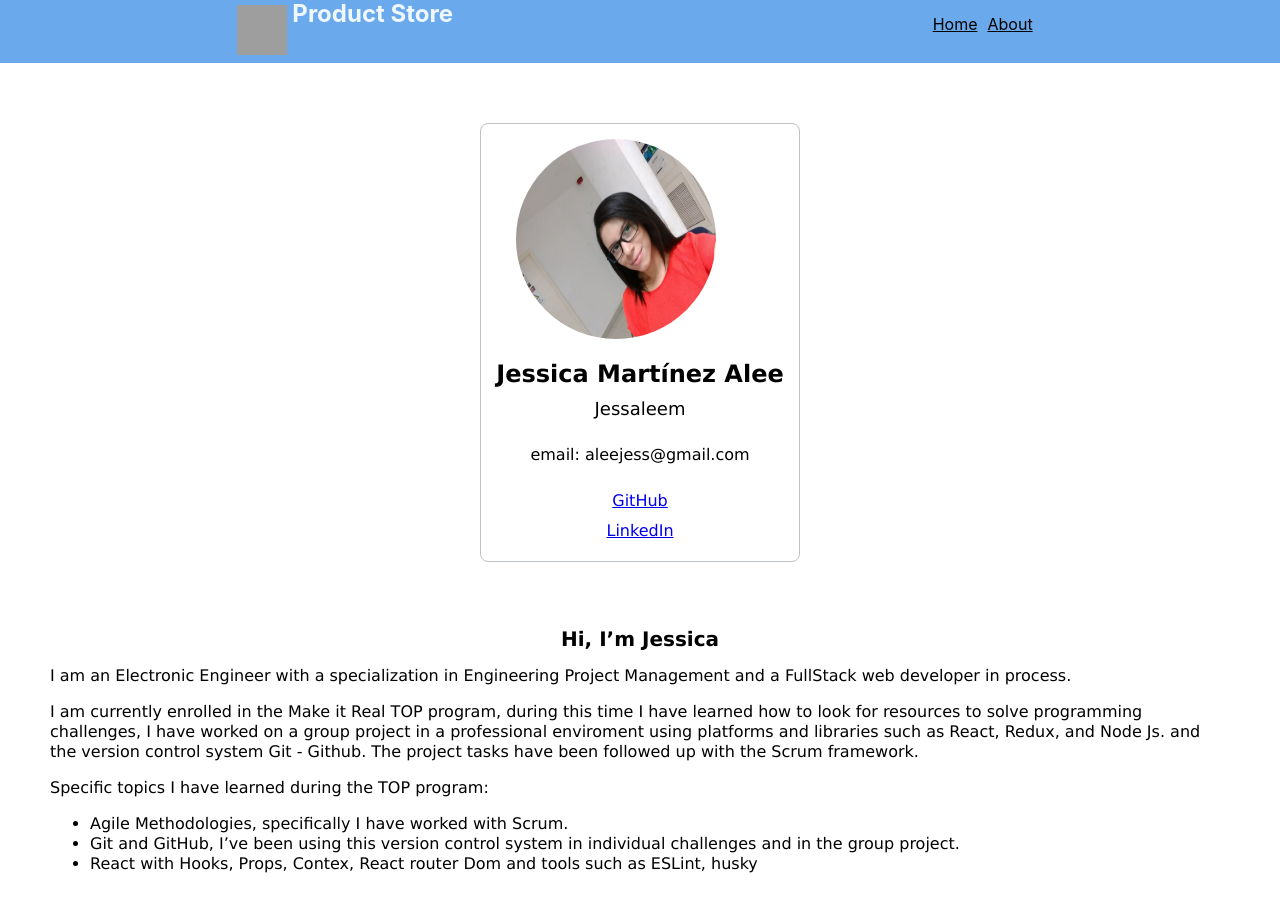
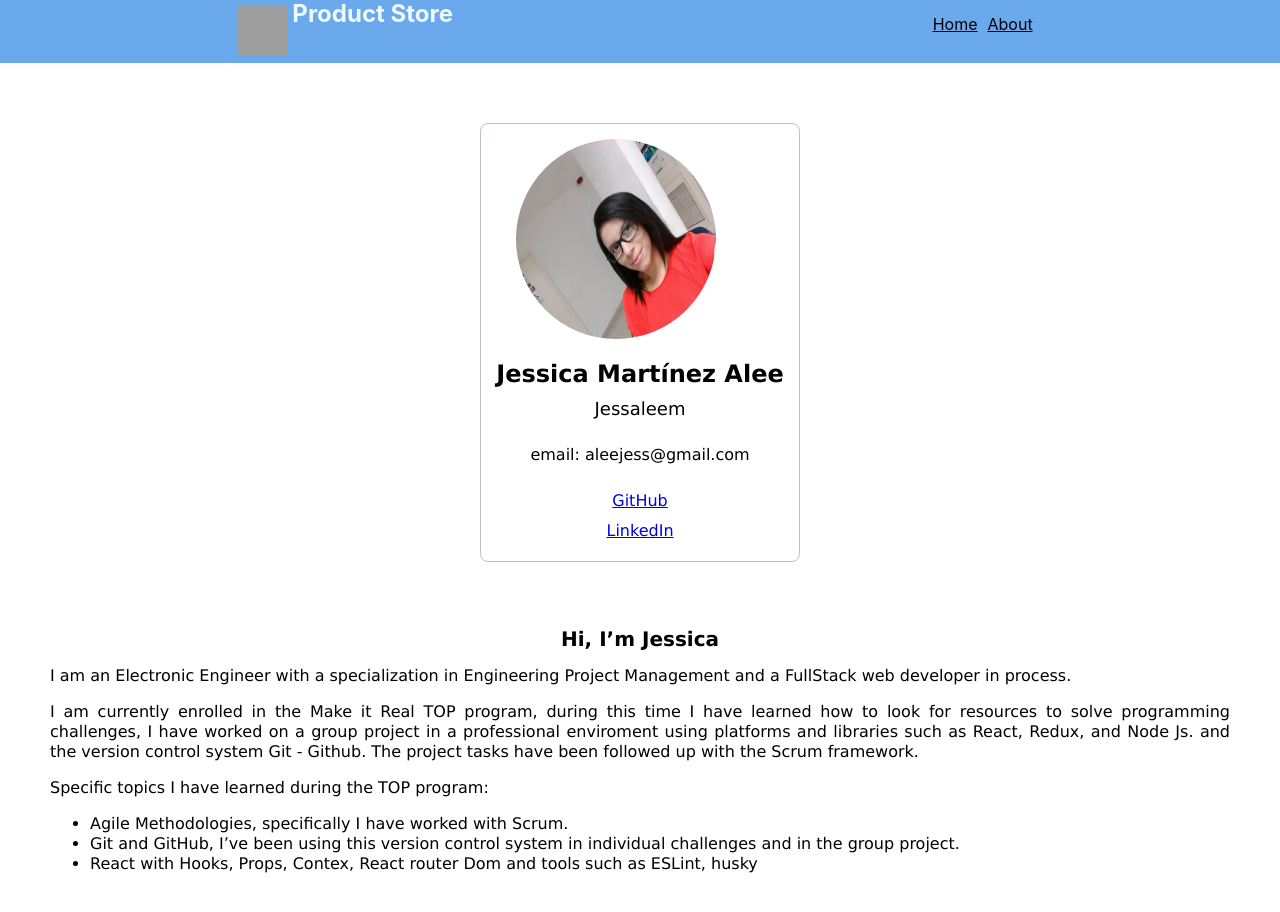
Before and after one commit to Jessaleem/productstore, a React (Create React App) app: page /about in a window 1280 px wide. Shown: the top 912 px of the page. Built offline with nearby package versions, Linux system fonts and the light colour scheme; grey boxes are pictures that could not be loaded.

Commit message:
feat:Justify about content

```diff
--- a/src/App.css
+++ b/src/App.css
@@ -101,7 +101,7 @@
 }
 .about__description{
   position: relative;
-  text-align: left;
+  text-align: justify;
   padding-left: 50px;
   line-height : 20px;
   padding: 50px;
```
